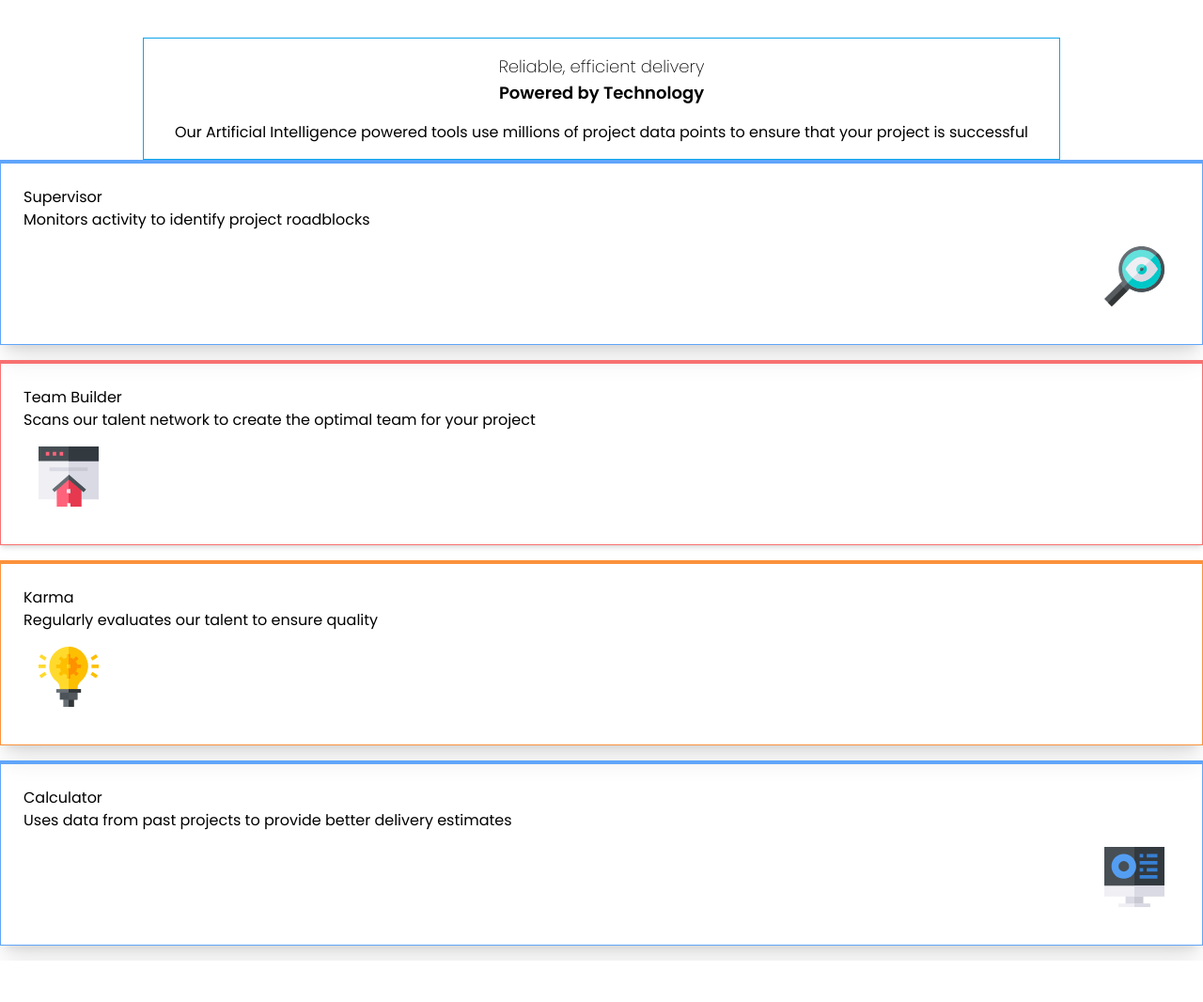
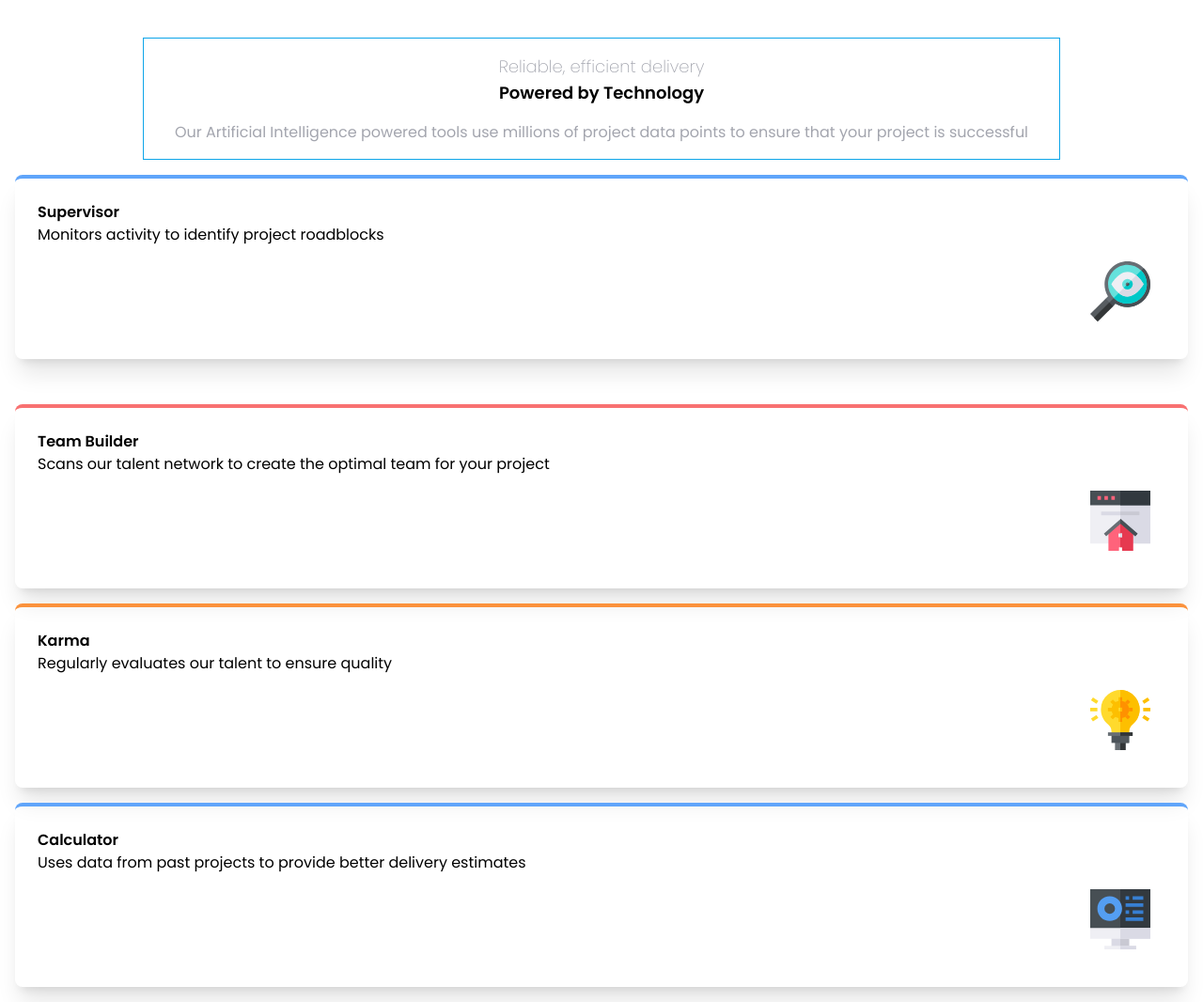
Before and after one commit to 21bowler/four-card-feature-with-tailwind, a website: page index.html in a window 1280 px wide. Shown: the whole page at 94% size. Before the commit the page ends 1022 px from the top, so only its background shows below. Drawn offline with Linux system fonts and the light colour scheme.

Commit message:
:heavy_plus_sign: adding the right :art:colors to para and headings :zap:

```diff
--- a/index.html
+++ b/index.html
@@ -26,15 +26,15 @@
 <body class="font-body">
   <section class="my-4">
     <div class="container mx-auto text-center border border-sky-500 p-4 mt-10">
-      <h1 class="text-lg font-extralight">Reliable, efficient delivery</h1>
+      <h1 class="text-GrayishBlue text-lg font-extralight">Reliable, efficient delivery</h1>
       <h2 class="text-lg font-semibold mb-4">Powered by Technology</h2>
-      <p>Our Artificial Intelligence powered tools use millions of project data points to ensure that your project is
+      <p class="text-GrayishBlue">Our Artificial Intelligence powered tools use millions of project data points to ensure that your project is
         successful</p>
     </div>
     <div class="flex flex-col space-y-4 ">
       <!-- This is the first box -->
-      <div class="border border-t-4 border-blue-400 p-6 shadow-xl">
-        <h3>Supervisor</h3>
+      <div class=" border-t-4 border-blue-400 rounded-lg p-6 m-4 shadow-xl">
+        <h3 class="text-base font-semibold">Supervisor</h3>
         <p>Monitors activity to identify project roadblocks</p>
         <div class="float-right p-4">
           <img src="/images/icon-supervisor.svg" alt="supervisor-icon">
@@ -42,24 +42,24 @@
       </div>
       <!-- This is the second box  -->
       <div class="space-y-4">
-        <div class="border border-t-4 border-red-400 p-6 shadow-md">
-          <h3>Team Builder</h3>
+        <div class=" border-t-4 border-red-400 rounded-lg p-6 m-4 shadow-xl">
+          <h3 class="text-base font-semibold">Team Builder</h3>
           <p>Scans our talent network to create the optimal team for your project</p>
-          <div class=" p-4">
-            <img src="/images/icon-team-builder.svg" alt="team-builder">
+          <div class="flex justify-end p-4">
+            <img src="/images/icon-team-builder.svg"  alt="team-builder">
           </div>
         </div>
-        <div class="border border-t-4 border-orange-400 p-6 shadow-xl">
-          <h3>Karma</h3>
+        <div class="border-t-4 border-orange-400 rounded-lg p-6 m-4 shadow-xl">
+          <h3 class="text-base font-semibold">Karma</h3>
           <p>Regularly evaluates our talent to ensure quality</p>
-          <div class="p-4">
+          <div class="flex justify-end p-4">
             <img src="/images/icon-karma.svg" alt="karma">
           </div>
         </div>
       </div>
       <!-- this is the thirdbox(calculator) -->
-      <div class="border border-t-4 border-blue-400 p-6 shadow-xl">
-        <h3>Calculator</h3>
+      <div class="border-t-4 border-blue-400 rounded-lg p-6 m-4 shadow-xl">
+        <h3 class="text-base font-semibold">Calculator</h3>
         <p>Uses data from past projects to provide better delivery estimates</p>
         <div class="float-right p-4">
           <img src="/images/icon-calculator.svg" alt="calculator">
```
Also changed, not shown: css/main.css.
